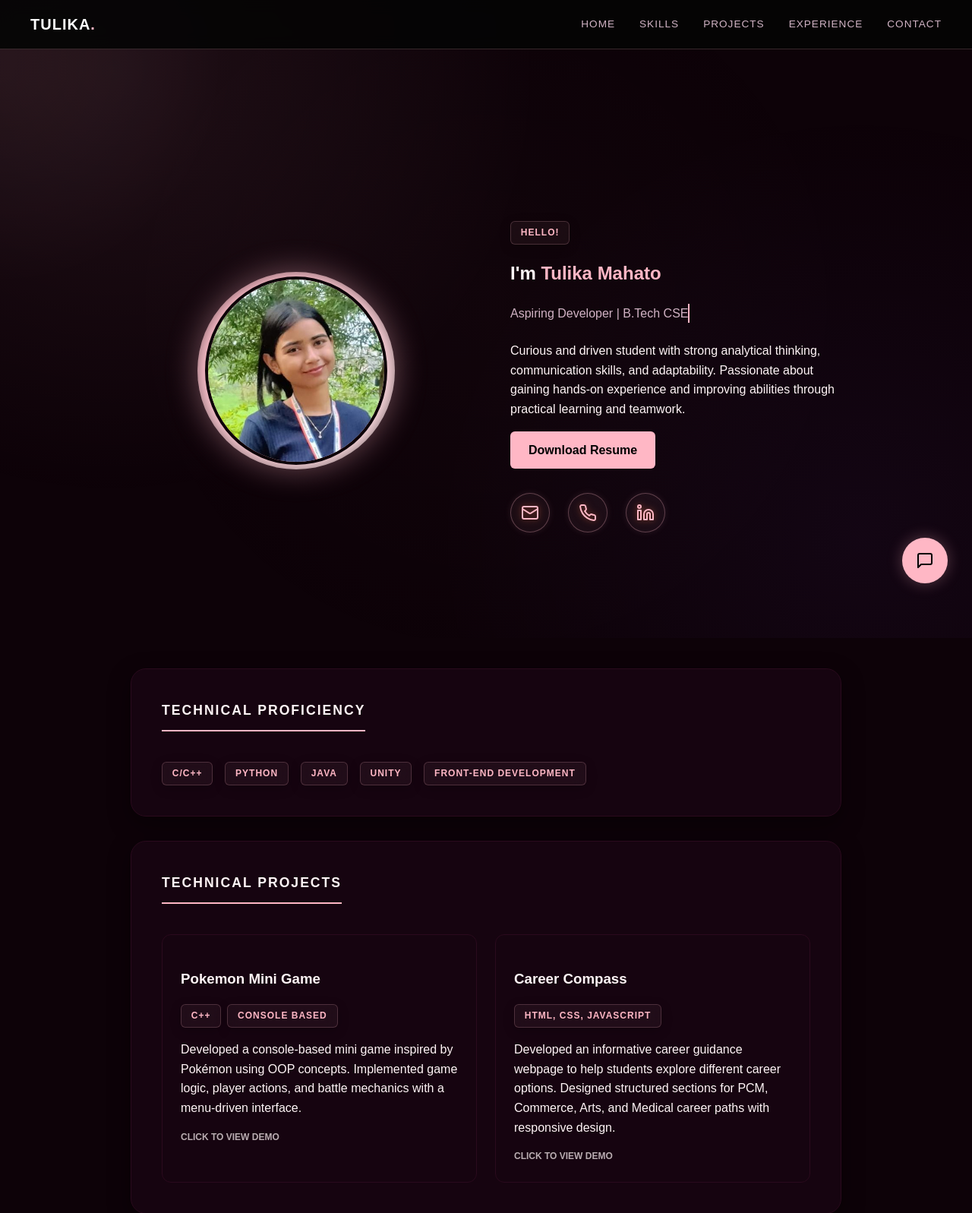
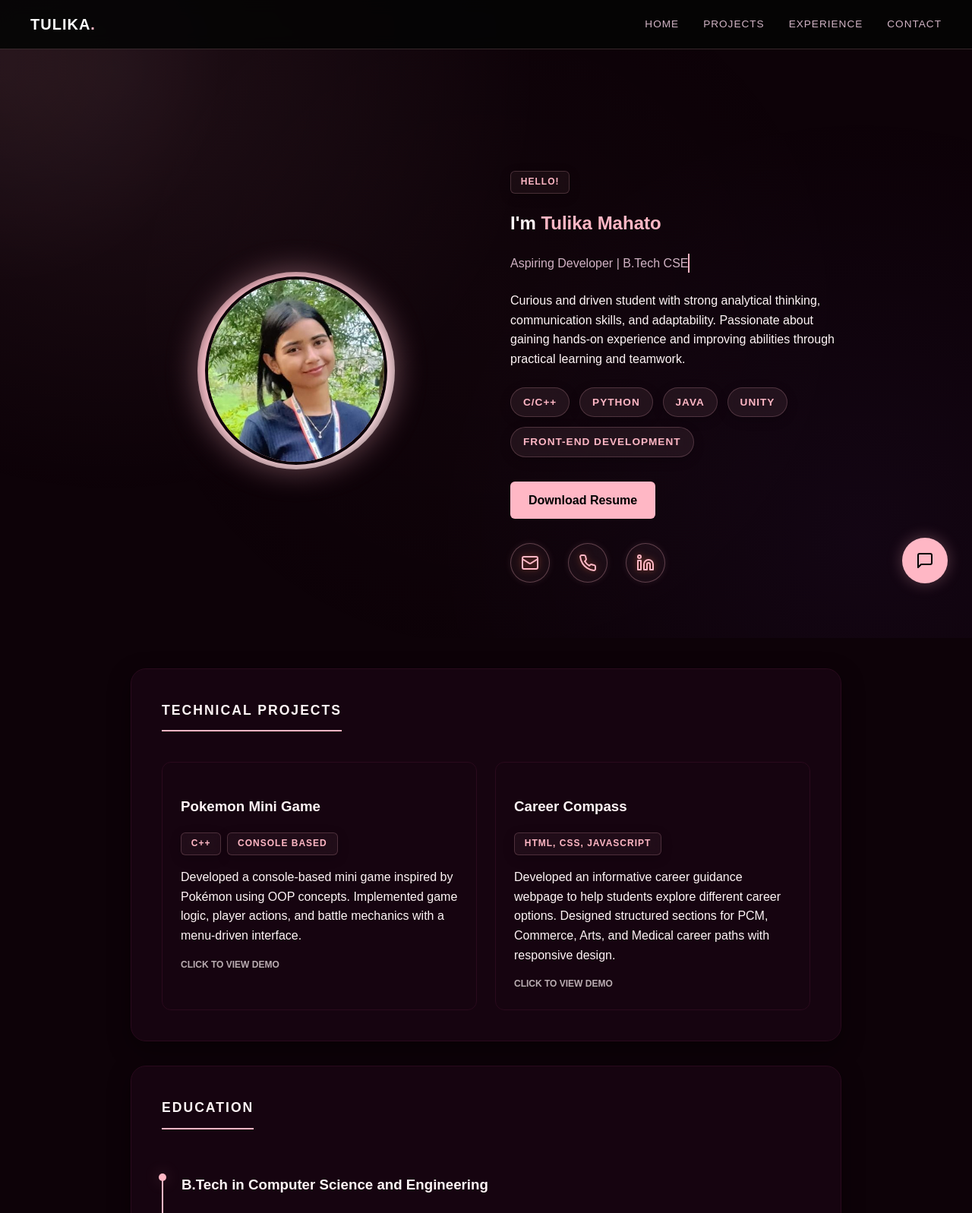
Before and after one commit to tulika-125/portfolio, a Flask app: page / in a window 1280 px wide. Shown: the top 1597 px of the page at 76% size. Run offline with Flask 3, Linux system fonts and the light colour scheme.

Commit message:
Refine layout: Integrate skills into hero and fix contact section placement

```diff
--- a/port/static/style.css
+++ b/port/static/style.css
@@ -389,13 +389,14 @@
 .skills-tags-container {
     display: flex;
     flex-wrap: wrap;
-    gap: 1rem;
+    gap: 0.8rem;
     width: 100%;
 }
 
-.skill-tag-large {
-    font-size: 0.9rem;
-    padding: 0.6rem 1.2rem;
+.skill-tag-large,
+.skills-tags-container .tech-tag {
+    font-size: 0.85rem;
+    padding: 0.5rem 1rem;
     border-radius: 30px;
     background: rgba(255, 183, 197, 0.08);
 }
--- a/port/templates/base.html
+++ b/port/templates/base.html
@@ -18,7 +18,6 @@
             <a href="#home" class="nav-logo">TULIKA<span>.</span></a>
             <div class="nav-links">
                 <a href="#home" class="nav-link">Home</a>
-                <a href="#skills" class="nav-link">Skills</a>
                 <a href="#projects" class="nav-link">Projects</a>
                 <a href="#experience" class="nav-link">Experience</a>
                 <a href="#contact" class="nav-link">Contact</a>
--- a/port/templates/home.html
+++ b/port/templates/home.html
@@ -19,6 +19,12 @@
             <h1 class="profile-name">I'm <span>{{ data.name }}</span></h1>
             <p class="profile-role">{{ data.role }}</p>
             <p class="about-text">{{ data.about }}</p>
+
+            <div class="skills-tags-container" style="margin-top: 1.5rem; margin-bottom: 2rem;">
+                {% for skill in data.skills_detailed %}
+                <span class="tech-tag">{{ skill.name }}</span>
+                {% endfor %}
+            </div>
 
             <div class="profile-actions">
                 <a href="{{ url_for('download_resume') }}" class="btn btn-primary">Download Resume</a>
@@ -57,17 +63,6 @@
     <!-- Main Overview -->
     <div class="main-content">
 
-        <!-- Skills Section -->
-        <section id="skills" class="section-anchor">
-            <div class="card section-card">
-                <h2>Technical Proficiency</h2>
-                <div class="skills-tags-container">
-                    {% for skill in data.skills_detailed %}
-                    <span class="tech-tag skill-tag-large">{{ skill.name }}</span>
-                    {% endfor %}
-                </div>
-            </div>
-        </section>
 
         <!-- Projects Section -->
         <section id="projects" class="section-anchor">
@@ -133,14 +128,18 @@
             <iframe id="project-iframe" src="" frameborder="0" allow="autoplay; fullscreen"
                 class="hidden-player"></iframe>
         </div>
+    </div>
+</div>
+</div>
+
 <!-- Contact Section -->
-        <section id="contact" class="section-anchor">
+<section id="contact" class="section-anchor" style="padding: 2rem;">
     <div class="card section-card">
         <h2>Contact Me</h2>
         <div class="contact-container">
             <div class="contact-info">
-                        <p>I'm always open to discussing new projects, creative ideas, or opportunities to be part of
-                            your visions.</p>
+                <p>I'm always open to discussing new projects, creative ideas, or opportunities to be part of your
+                    visions.</p>
                 <div class="contact-details">
                     <div class="contact-detail-item">
                         <span class="detail-label">Email</span>
@@ -163,6 +162,9 @@
                     <input type="text" id="subject" placeholder="Subject" required>
                 </div>
                 <div class="form-group">
+                    <input type="text" id="subject" placeholder="Subject" required>
+                </div>
+                <div class="form-group">
                     <textarea id="message" rows="5" placeholder="Your Message" required></textarea>
                 </div>
                 <button type="submit" class="btn btn-primary btn-full">Send Message</button>
@@ -170,8 +172,6 @@
         </div>
     </div>
 </section>
-    </div>
-</div>
 
 <script>
     // Contact Form Logic
```
Lines whose indentation alone changed are shown as unchanged.
